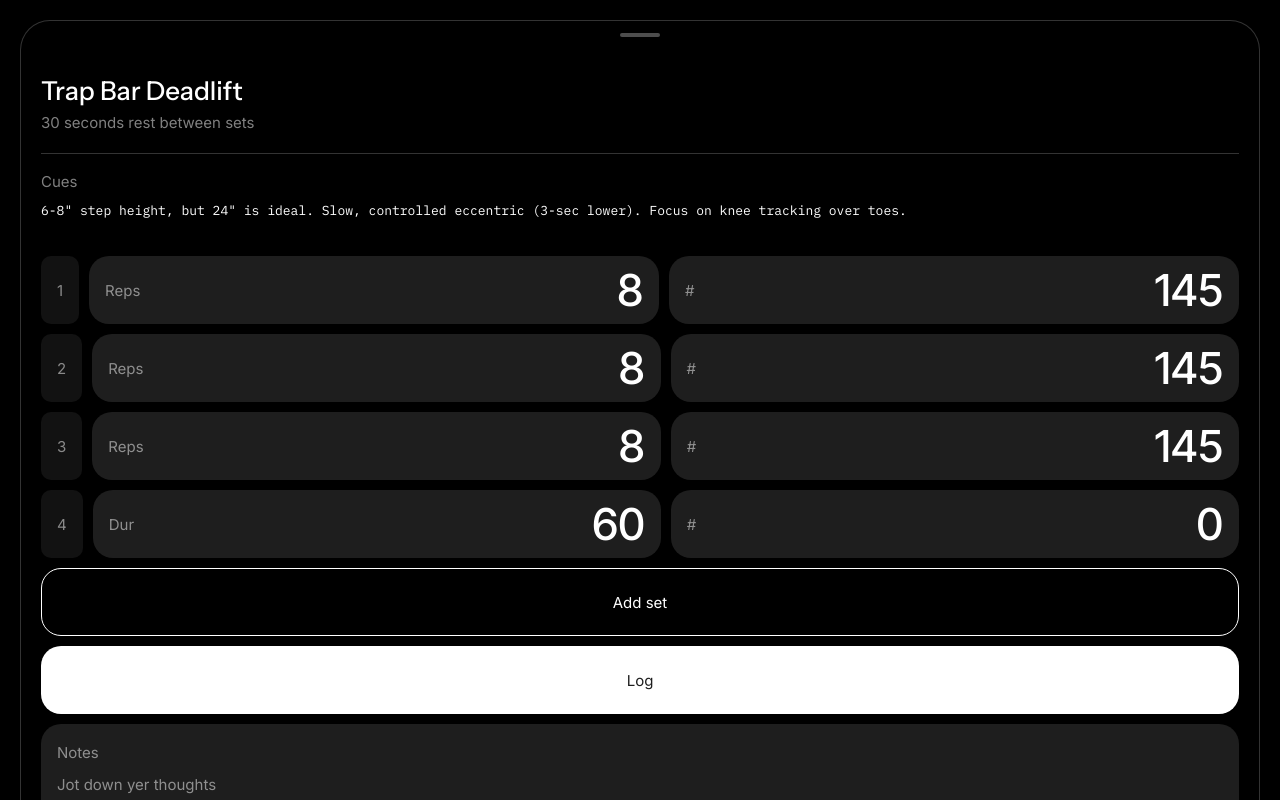
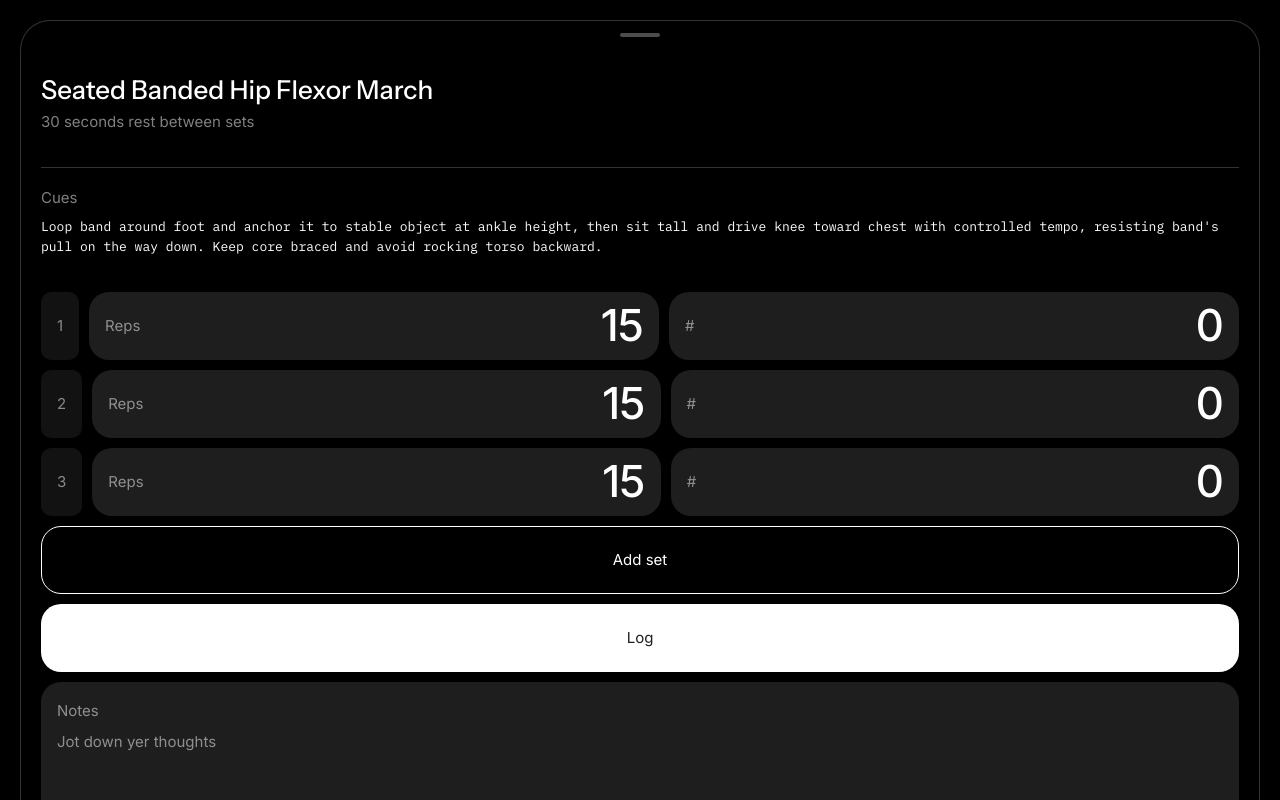
Before and after one commit to jonaschafer/protocol, a Next.js app: page / in a window 1280 px wide. Shown: the top 800 px of the page. Built offline with nearby package versions, Linux system fonts and the light colour scheme.

Commit message:
Refactor to single exerciseCard with multiple exerciseDeets; fix spacing and layout

```diff
--- a/app/components/ExerciseHeader.tsx
+++ b/app/components/ExerciseHeader.tsx
@@ -31,13 +31,14 @@ export function ExerciseHeader({ exerciseName, restNote, cues }: ExerciseHeaderP
         style={{
           fontFamily: 'Instrument Sans, sans-serif',
           fontWeight: 500,
-          lineHeight: 'normal',
+          lineHeight: 1.2,
           position: 'relative',
           flexShrink: 0,
           fontSize: '26px',
           color: 'white',
           margin: 0,
-          padding: 0
+          padding: 0,
+          width: '100%'
         }}
         data-node-id="232:7357"
       >
@@ -64,6 +65,18 @@ export function ExerciseHeader({ exerciseName, restNote, cues }: ExerciseHeaderP
       >
         {restNote}
       </p>
+
+      {/* Divider Line */}
+      <div
+        style={{
+          height: '0',
+          width: '100%',
+          marginTop: '10px',
+          marginBottom: '0',
+          borderTop: '0.5px solid rgba(255, 255, 255, 0.2)'
+        }}
+        data-node-id="232:7362"
+      />
 
       {/* Cues Section */}
       <div
@@ -126,20 +139,6 @@ export function ExerciseHeader({ exerciseName, restNote, cues }: ExerciseHeaderP
           {cues}
         </p>
       </div>
-
-      {/* Divider Line */}
-      <div
-        style={{
-          position: 'absolute',
-          height: '0',
-          left: 0,
-          top: '82px',
-          width: '100%',
-          marginTop: '10px',
-          borderTop: '0.5px solid rgba(255, 255, 255, 0.2)'
-        }}
-        data-node-id="232:7362"
-      />
     </div>
   );
 }
--- a/app/exercises/exerciseCard.tsx
+++ b/app/exercises/exerciseCard.tsx
@@ -13,7 +13,8 @@ interface Set {
   isTimed: boolean;
 }
 
-interface ExerciseCardProps {
+interface ExerciseData {
+  id: string;
   exerciseName: string;
   restNote: string;
   cues: string;
@@ -25,21 +26,15 @@ interface ExerciseCardProps {
   onRepsChange: (id: number, value: string) => void;
   onWeightChange: (id: number, value: string) => void;
   onNotesSave?: (value: string) => void;
+}
+
+interface ExerciseCardProps {
+  exercises: ExerciseData[];
   onDismiss?: () => void;
 }
 
 export function ExerciseCard({
-  exerciseName,
-  restNote,
-  cues,
-  sets,
-  isLogged,
-  onDelete,
-  onAddSet,
-  onLog,
-  onRepsChange,
-  onWeightChange,
-  onNotesSave,
+  exercises,
   onDismiss
 }: ExerciseCardProps) {
   const [dragDistance, setDragDistance] = useState(0);
@@ -74,7 +69,7 @@ export function ExerciseCard({
     if (cardRef.current) {
       cardHeightRef.current = cardRef.current.offsetHeight;
     }
-  }, [sets, isLogged]);
+  }, [exercises]);
 
   const handleStart = (clientY: number, pointerId?: number) => {
     if (cardRef.current) {
@@ -243,27 +238,37 @@ export function ExerciseCard({
           paddingTop: '40px', // Extra space for drag indicator
           display: 'flex',
           flexDirection: 'column',
+          gap: '60px'
+        }}
+      >
+        {exercises.map((exercise) => (
+          <div
+            key={exercise.id}
+            data-name="exerciseDeets"
+            style={{
+              display: 'flex',
+              flexDirection: 'column',
               gap: '10px'
             }}
           >
             {/* Exercise Header */}
             <ExerciseHeader
-          exerciseName={exerciseName}
-          restNote={restNote}
-          cues={cues}
+              exerciseName={exercise.exerciseName}
+              restNote={exercise.restNote}
+              cues={exercise.cues}
             />
 
             {/* Sets */}
-        {sets.map((set) => (
+            {exercise.sets.map((set) => (
               <SetRow
                 key={set.id}
                 setNumber={set.setNumber}
                 reps={set.reps}
                 weight={set.weight}
-            onDelete={() => onDelete(set.id)}
-            onRepsChange={(value) => onRepsChange(set.id, value)}
-            onWeightChange={(value) => onWeightChange(set.id, value)}
-            opacity={isLogged ? 0.6 : 1}
+                onDelete={() => exercise.onDelete(set.id)}
+                onRepsChange={(value) => exercise.onRepsChange(set.id, value)}
+                onWeightChange={(value) => exercise.onWeightChange(set.id, value)}
+                opacity={exercise.isLogged ? 0.6 : 1}
                 isTimed={set.isTimed}
               />
             ))}
@@ -281,7 +286,7 @@ export function ExerciseCard({
             >
               {/* Add Set Button */}
               <button
-            onClick={onAddSet}
+                onClick={exercise.onAddSet}
                 style={{
                   border: '1px solid white',
                   display: 'flex',
@@ -325,9 +330,9 @@ export function ExerciseCard({
 
               {/* Log / Done Button */}
               <button
-            onClick={onLog}
+                onClick={exercise.onLog}
                 style={{
-              backgroundColor: isLogged ? '#059F00' : 'white',
+                  backgroundColor: exercise.isLogged ? '#059F00' : 'white',
                   display: 'flex',
                   height: '68px',
                   alignItems: 'center',
@@ -358,18 +363,20 @@ export function ExerciseCard({
                     fontSize: '15px',
                     textAlign: 'center',
                     whiteSpace: 'nowrap',
-                color: isLogged ? '#ffffff' : '#1e1e1e',
+                    color: exercise.isLogged ? '#ffffff' : '#1e1e1e',
                     margin: 0,
                     padding: 0
                   }}
                 >
-              {isLogged ? 'Done' : 'Log'}
+                  {exercise.isLogged ? 'Done' : 'Log'}
                 </p>
               </button>
             </div>
 
             {/* Notes Field */}
-        <Notes onSave={onNotesSave || ((value) => console.log('Notes saved:', value))} />
+            <Notes onSave={exercise.onNotesSave || ((value) => console.log('Notes saved:', value))} />
+          </div>
+        ))}
       </div>
     </div>
   );
--- a/app/page.tsx
+++ b/app/page.tsx
@@ -3,87 +3,286 @@
 import { useState } from 'react'
 import { ExerciseCard } from './exercises/exerciseCard'
 
+interface Set {
+  id: number;
+  setNumber: number;
+  reps: string;
+  weight: string;
+  isTimed: boolean;
+}
+
+interface Exercise {
+  id: string;
+  exerciseName: string;
+  restNote: string;
+  cues: string;
+  initialSets: Set[];
+}
+
+const exercisesData: Exercise[] = [
+  {
+    id: 'seated-banded-hip-flexor-march',
+    exerciseName: 'Seated Banded Hip Flexor March',
+    restNote: '30 seconds rest between sets',
+    cues: 'Loop band around foot and anchor it to stable object at ankle height, then sit tall and drive knee toward chest with controlled tempo, resisting band\'s pull on the way down. Keep core braced and avoid rocking torso backward.',
+    initialSets: [
+      { id: 1, setNumber: 1, reps: '15', weight: '0', isTimed: false },
+      { id: 2, setNumber: 2, reps: '15', weight: '0', isTimed: false },
+      { id: 3, setNumber: 3, reps: '15', weight: '0', isTimed: false }
+    ]
+  },
+  {
+    id: 'psoas-plank',
+    exerciseName: 'Psoas Plank',
+    restNote: '30 seconds rest between sets',
+    cues: 'Hold forearm plank position and lift one foot 1-2 inches off ground, keeping hips level and core tight. Alternate legs every 5-10 seconds without letting hips rotate or drop.',
+    initialSets: [
+      { id: 1, setNumber: 1, reps: '30', weight: '0', isTimed: true },
+      { id: 2, setNumber: 2, reps: '30', weight: '0', isTimed: true },
+      { id: 3, setNumber: 3, reps: '30', weight: '0', isTimed: true }
+    ]
+  },
+  {
+    id: 'side-lying-adduction',
+    exerciseName: 'Side-Lying Adduction',
+    restNote: '30 seconds rest between sets',
+    cues: 'Lie on side with top leg bent and foot flat on floor in front of bottom leg, then lift bottom leg straight up toward ceiling while keeping it fully extended. Focus on inner thigh initiating the movement, not momentum or hip rocking.',
+    initialSets: [
+      { id: 1, setNumber: 1, reps: '15', weight: '0', isTimed: false },
+      { id: 2, setNumber: 2, reps: '15', weight: '0', isTimed: false },
+      { id: 3, setNumber: 3, reps: '15', weight: '0', isTimed: false }
+    ]
+  },
+  {
+    id: 'copenhagen-plank',
+    exerciseName: 'Copenhagen Plank',
+    restNote: '30 seconds rest between sets',
+    cues: 'Support body on forearm with top leg elevated on bench at knee or ankle, holding side plank position with top leg doing the work. Keep body in straight line from head to heel without letting hips sag.',
+    initialSets: [
+      { id: 1, setNumber: 1, reps: '20', weight: '0', isTimed: true },
+      { id: 2, setNumber: 2, reps: '20', weight: '0', isTimed: true },
+      { id: 3, setNumber: 3, reps: '20', weight: '0', isTimed: true }
+    ]
+  },
+  {
+    id: 'side-plank-clam-raise',
+    exerciseName: 'Side Plank Clam Raise',
+    restNote: '30 seconds rest between sets',
+    cues: 'Hold side plank position on forearm with knees bent, then open top knee like a clamshell while keeping feet together. Maintain stable torso throughout and drive movement from hip, not from rocking body backward.',
+    initialSets: [
+      { id: 1, setNumber: 1, reps: '15', weight: '0', isTimed: false },
+      { id: 2, setNumber: 2, reps: '15', weight: '0', isTimed: false }
+    ]
+  },
+  {
+    id: 'monster-walks',
+    exerciseName: 'Monster Walks',
+    restNote: '30 seconds rest between sets',
+    cues: 'Place band around ankles and maintain slight squat position with knees tracking over toes, then step laterally with tension in band throughout. Keep chest up and avoid letting knees cave inward.',
+    initialSets: [
+      { id: 1, setNumber: 1, reps: '18', weight: '0', isTimed: false },
+      { id: 2, setNumber: 2, reps: '18', weight: '0', isTimed: false },
+      { id: 3, setNumber: 3, reps: '18', weight: '0', isTimed: false }
+    ]
+  },
+  {
+    id: 'fonda-raises',
+    exerciseName: 'Fonda Raises',
+    restNote: '30 seconds rest between sets',
+    cues: 'Lie on side with bottom leg bent for stability and top leg straight, then lift top leg toward ceiling while keeping toes pointing forward (not up). Control the descent and avoid using momentum or rocking hips.',
+    initialSets: [
+      { id: 1, setNumber: 1, reps: '15', weight: '0', isTimed: false },
+      { id: 2, setNumber: 2, reps: '15', weight: '0', isTimed: false },
+      { id: 3, setNumber: 3, reps: '15', weight: '0', isTimed: false }
+    ]
+  },
+  {
+    id: 'single-leg-balance',
+    exerciseName: 'Single-Leg Balance (Eyes Closed)',
+    restNote: '30 seconds rest between sets',
+    cues: 'Stand on one leg with slight knee bend and close eyes, maintaining balance for full duration. If you lose balance, reset immediately and continue counting time.',
+    initialSets: [
+      { id: 1, setNumber: 1, reps: '30', weight: '0', isTimed: true },
+      { id: 2, setNumber: 2, reps: '30', weight: '0', isTimed: true },
+      { id: 3, setNumber: 3, reps: '30', weight: '0', isTimed: true }
+    ]
+  },
+  {
+    id: 'single-leg-glute-bridge',
+    exerciseName: 'Single-Leg Glute Bridge',
+    restNote: '30 seconds rest between sets',
+    cues: 'Lie on back with one foot flat on ground and other leg extended straight, then drive through heel to lift hips while keeping extended leg parallel to bent leg. Squeeze glute at top for 1-second pause and avoid hyperextending lower back.',
+    initialSets: [
+      { id: 1, setNumber: 1, reps: '8', weight: '0', isTimed: false },
+      { id: 2, setNumber: 2, reps: '8', weight: '0', isTimed: false },
+      { id: 3, setNumber: 3, reps: '8', weight: '0', isTimed: false },
+      { id: 4, setNumber: 4, reps: '8', weight: '0', isTimed: false }
+    ]
+  },
+  {
+    id: 'step-downs',
+    exerciseName: 'Step-Downs',
+    restNote: '30 seconds rest between sets',
+    cues: 'Stand on box with one leg and slowly lower opposite heel toward ground with control, keeping weight-bearing knee tracking over toes. Focus on controlling descent with working leg, not dropping or bouncing at bottom.',
+    initialSets: [
+      { id: 1, setNumber: 1, reps: '15', weight: '0', isTimed: false },
+      { id: 2, setNumber: 2, reps: '15', weight: '0', isTimed: false },
+      { id: 3, setNumber: 3, reps: '15', weight: '0', isTimed: false }
+    ]
+  },
+  {
+    id: 'wall-sit',
+    exerciseName: 'Wall Sit',
+    restNote: '30 seconds rest between sets',
+    cues: 'Lean back against wall with knees bent to 90 degrees and thighs parallel to ground, keeping feet hip-width apart. Press low back into wall and avoid letting knees drift past toes.',
+    initialSets: [
+      { id: 1, setNumber: 1, reps: '30', weight: '0', isTimed: true },
+      { id: 2, setNumber: 2, reps: '30', weight: '0', isTimed: true },
+      { id: 3, setNumber: 3, reps: '30', weight: '0', isTimed: true }
+    ]
+  },
+  {
+    id: 'calf-raises',
+    exerciseName: 'Calf Raises',
+    restNote: '30 seconds rest between sets',
+    cues: 'Stand on one leg with slight knee bend and slowly rise onto ball of foot, hold top position for 1 second, then lower with 3-second tempo. Keep movement controlled without bouncing at bottom.',
+    initialSets: [
+      { id: 1, setNumber: 1, reps: '30', weight: '0', isTimed: false },
+      { id: 2, setNumber: 2, reps: '30', weight: '0', isTimed: false },
+      { id: 3, setNumber: 3, reps: '30', weight: '0', isTimed: false }
+    ]
+  }
+];
+
 export default function Home() {
-  // Exercise data from Supabase (will be fetched from Supabase)
-  const [exerciseData] = useState({
-    exerciseName: 'Trap Bar Deadlift',
-    restNote: '30 seconds rest between sets',
-    cues: '6-8" step height, but 24" is ideal. Slow, controlled eccentric (3-sec lower). Focus on knee tracking over toes. '
+  // State for each exercise: sets, isLogged, showCard
+  const [exerciseStates, setExerciseStates] = useState<Record<string, {
+    sets: Set[];
+    isLogged: boolean;
+    showCard: boolean;
+  }>>(() => {
+    const initial: Record<string, { sets: Set[]; isLogged: boolean; showCard: boolean }> = {};
+    exercisesData.forEach(exercise => {
+      initial[exercise.id] = {
+        sets: exercise.initialSets.map(set => ({ ...set })),
+        isLogged: false,
+        showCard: true
+      };
+    });
+    return initial;
   });
 
-  const [sets, setSets] = useState([
-    { id: 1, setNumber: 1, reps: '8', weight: '145', isTimed: false },
-    { id: 2, setNumber: 2, reps: '8', weight: '145', isTimed: false },
-    { id: 3, setNumber: 3, reps: '8', weight: '145', isTimed: false },
-    { id: 4, setNumber: 4, reps: '60', weight: '0', isTimed: true }
-  ]);
-  const [isLogged, setIsLogged] = useState(false);
-  const [showCard, setShowCard] = useState(true);
-
-  const handleDelete = (id: number) => {
-    setSets(prevSets => {
-      const filtered = prevSets.filter(set => set.id !== id);
-      // Renumber sets after deletion
-      return filtered.map((set, index) => ({
+  const handleDelete = (exerciseId: string, setId: number) => {
+    setExerciseStates(prev => {
+      const exerciseState = prev[exerciseId];
+      const filtered = exerciseState.sets.filter(set => set.id !== setId);
+      const renumbered = filtered.map((set, index) => ({
         ...set,
         setNumber: index + 1
       }));
+      return {
+        ...prev,
+        [exerciseId]: {
+          ...exerciseState,
+          sets: renumbered
+        }
+      };
     });
   };
 
-  const handleAddSet = () => {
-    const lastSet = sets[sets.length - 1];
-    const newSet = {
+  const handleAddSet = (exerciseId: string) => {
+    setExerciseStates(prev => {
+      const exerciseState = prev[exerciseId];
+      const lastSet = exerciseState.sets[exerciseState.sets.length - 1];
+      const newSet: Set = {
       id: Date.now(),
-      setNumber: sets.length + 1,
+        setNumber: exerciseState.sets.length + 1,
       reps: lastSet ? lastSet.reps : '8',
-      weight: lastSet ? lastSet.weight : '145',
+        weight: lastSet ? lastSet.weight : '0',
       isTimed: lastSet ? lastSet.isTimed : false
     };
-    setSets([...sets, newSet]);
+      return {
+        ...prev,
+        [exerciseId]: {
+          ...exerciseState,
+          sets: [...exerciseState.sets, newSet]
+        }
+      };
+    });
   };
 
-  const handleLog = () => {
-    setIsLogged(!isLogged);
+  const handleLog = (exerciseId: string) => {
+    setExerciseStates(prev => {
+      const exerciseState = prev[exerciseId];
+      return {
+        ...prev,
+        [exerciseId]: {
+          ...exerciseState,
+          isLogged: !exerciseState.isLogged
+        }
+      };
+    });
   };
 
-  const handleRepsChange = (id: number, value: string) => {
-    setSets(prevSets =>
-      prevSets.map(set => (set.id === id ? { ...set, reps: value } : set))
-    );
+  const handleRepsChange = (exerciseId: string, setId: number, value: string) => {
+    setExerciseStates(prev => {
+      const exerciseState = prev[exerciseId];
+      return {
+        ...prev,
+        [exerciseId]: {
+          ...exerciseState,
+          sets: exerciseState.sets.map(set =>
+            set.id === setId ? { ...set, reps: value } : set
+          )
+        }
+      };
+    });
   };
 
-  const handleWeightChange = (id: number, value: string) => {
-    setSets(prevSets =>
-      prevSets.map(set => (set.id === id ? { ...set, weight: value } : set))
-    );
+  const handleWeightChange = (exerciseId: string, setId: number, value: string) => {
+    setExerciseStates(prev => {
+      const exerciseState = prev[exerciseId];
+      return {
+        ...prev,
+        [exerciseId]: {
+          ...exerciseState,
+          sets: exerciseState.sets.map(set =>
+            set.id === setId ? { ...set, weight: value } : set
+          )
+        }
+      };
+    });
   };
 
-  const handleDismiss = () => {
-    setShowCard(false);
-    // Return to main workout view - you can add navigation logic here
-    console.log('Card dismissed, returning to main workout view');
+  const handleNotesSave = (exerciseId: string, value: string) => {
+    console.log(`Notes saved for ${exerciseId}:`, value);
   };
 
-  if (!showCard) {
-    // Main workout view when card is dismissed
+  // Build exercises array for ExerciseCard
+  const exercisesForCard = exercisesData
+    .filter(exercise => exerciseStates[exercise.id]?.showCard)
+    .map(exercise => {
+      const state = exerciseStates[exercise.id];
+      return {
+        id: exercise.id,
+        exerciseName: exercise.exerciseName,
+        restNote: exercise.restNote,
+        cues: exercise.cues,
+        sets: state.sets,
+        isLogged: state.isLogged,
+        onDelete: (id: number) => handleDelete(exercise.id, id),
+        onAddSet: () => handleAddSet(exercise.id),
+        onLog: () => handleLog(exercise.id),
+        onRepsChange: (id: number, value: string) => handleRepsChange(exercise.id, id, value),
+        onWeightChange: (id: number, value: string) => handleWeightChange(exercise.id, id, value),
+        onNotesSave: (value: string) => handleNotesSave(exercise.id, value)
+      };
+    });
+
+  if (exercisesForCard.length === 0) {
     return (
       <div style={{ padding: '20px', background: '#000', minHeight: '100vh', display: 'flex', alignItems: 'center', justifyContent: 'center' }}>
-        <button
-          onClick={() => setShowCard(true)}
-          style={{
-            padding: '20px 40px',
-            backgroundColor: 'white',
-            color: '#000',
-            border: 'none',
-            borderRadius: '20px',
-            cursor: 'pointer',
-            fontSize: '16px',
-            fontFamily: 'Inter, sans-serif'
-          }}
-        >
-          Show Exercise Card
-        </button>
+        <p style={{ color: 'white' }}>No exercises to display</p>
       </div>
     );
   }
@@ -91,19 +290,12 @@ export default function Home() {
   return (
     <div style={{ padding: '20px', background: '#000', minHeight: '100vh' }}>
       <ExerciseCard
-        exerciseName={exerciseData.exerciseName}
-        restNote={exerciseData.restNote}
-        cues={exerciseData.cues}
-        sets={sets}
-        isLogged={isLogged}
-        onDelete={handleDelete}
-        onAddSet={handleAddSet}
-        onLog={handleLog}
-        onRepsChange={handleRepsChange}
-        onWeightChange={handleWeightChange}
-        onNotesSave={(value) => console.log('Notes saved:', value)}
-        onDismiss={handleDismiss}
+        exercises={exercisesForCard}
+        onDismiss={() => {
+          // Dismiss all exercises or handle as needed
+          console.log('Card dismissed');
+        }}
       />
     </div>
-  )
+  );
 }
```
Lines whose indentation alone changed are shown as unchanged.
